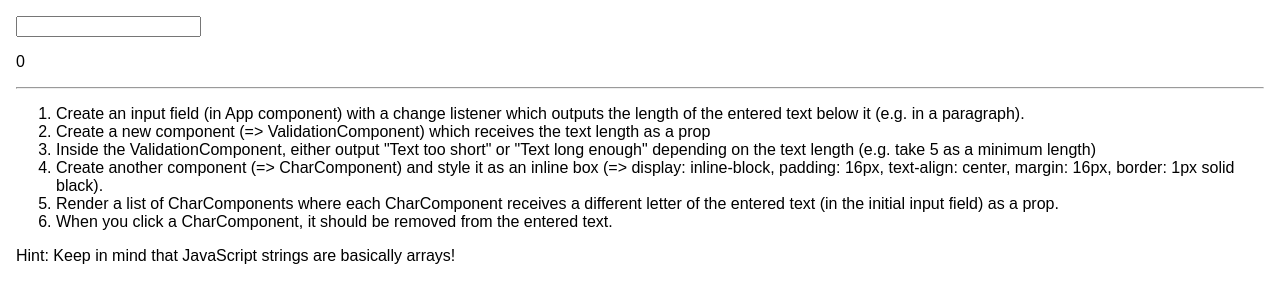
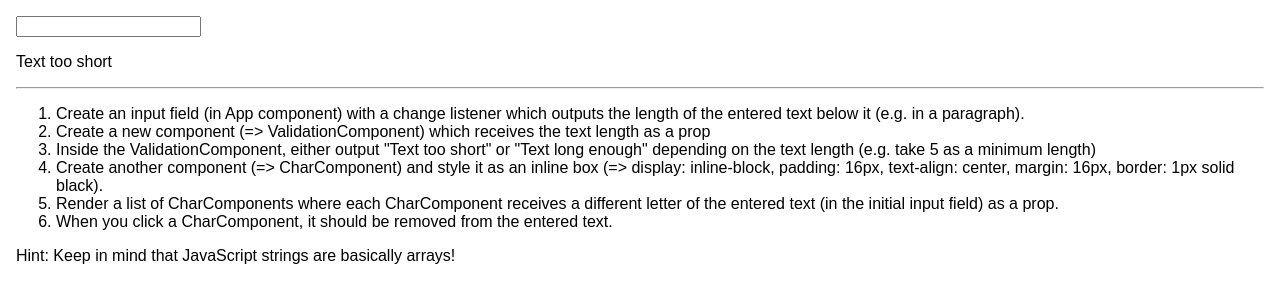
Before and after one commit to natanielmendes/lists-conditionals-assignment, a React (Create React App) app: page / in a window 1280 px wide. Shown: the top 302 px of the page. Built offline with nearby package versions, Linux system fonts and the light colour scheme.

Commit message:
Displaying "Text too short" or "Text long enough" depending on the text length

```diff
--- a/src/Validation/Validation.js
+++ b/src/Validation/Validation.js
@@ -1,9 +1,15 @@
 import React from 'react';
 
 const validation = (props) => {
+  let displayText = <p>Text too short</p>;
+
+  if (props.textLength >= 5) {
+    displayText = <p>Text long enough</p>;
+  }
+
   return (
     <div>
-      <p>{props.textLength}</p>
+      {displayText}
     </div>
   )
 }
```
